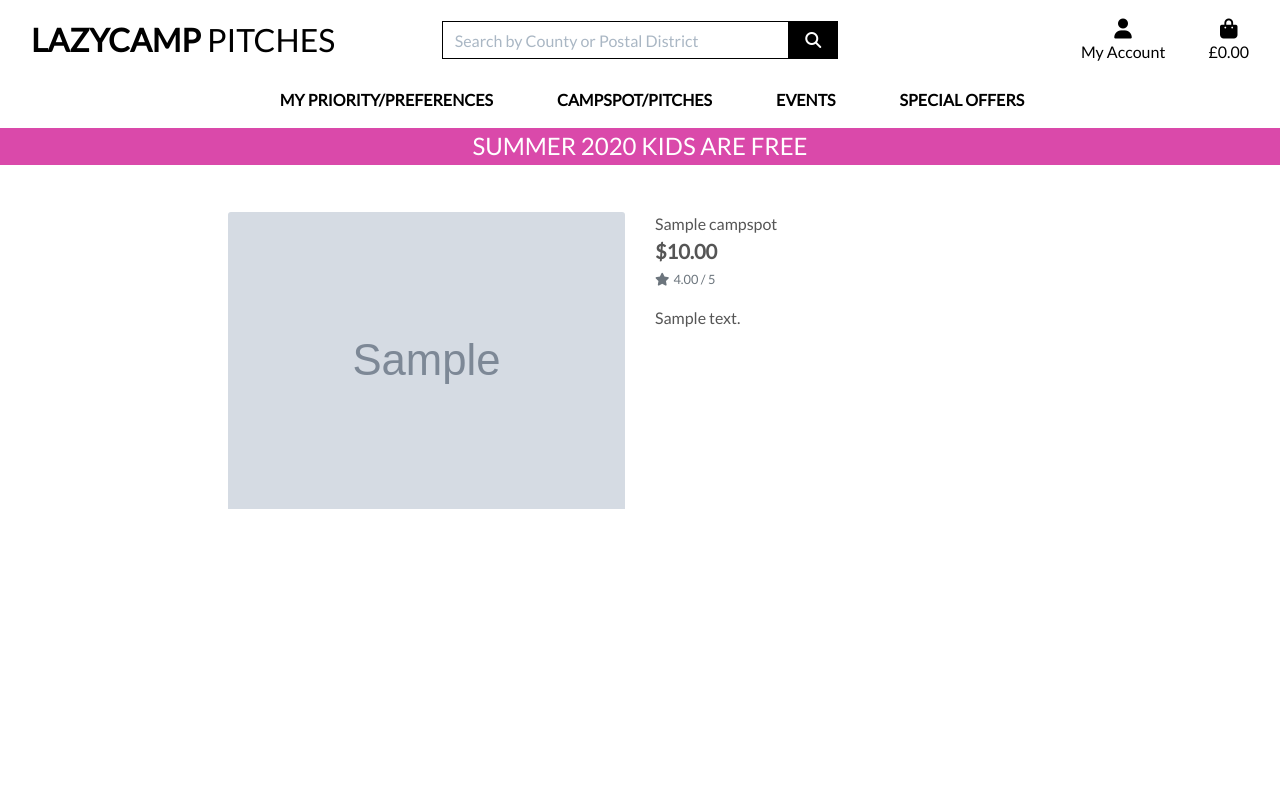
After one commit to samathaluca/new-lazycamp, a Django app: page /campspots/1 in a window 1280 px wide. The commit adds this page. Run offline with Django 3.2, Linux system fonts and the light colour scheme; tables that the repository leaves empty hold one stand-in row (values such as "Sample post"); grey boxes marked "Sample" are stand-in pictures; some libraries are stand-ins or nearby versions.

Commit message:
changes to campspots.html and campspot_detail.html

```diff
--- /dev/null
+++ b/campspots/templates/campspots/campspot_detail.html
@@ -0,0 +1,43 @@
+{% extends "base.html" %}
+{% load static %}
+
+{% block page_header %}
+    <div class="container header-container">
+        <div class="row">
+            <div class="col"></div>
+        </div>
+    </div>
+{% endblock %}
+
+{% block content %}
+    <div class="overlay"></div>
+    <div class="container-fluid">
+        <div class="row">
+            <div class="col-12 col-md-6 col-lg-4 offset-lg-2">
+                <div class="image-container my-5">
+                    {% if campspot.image %}
+                        <a href="{{ campspot.image.url }}" target="_blank">
+                            <img class="card-img-top img-fluid" src="{{ campspot.image.url }}" alt="{{ campspot.name }}">
+                        </a>
+                        {% else %}
+                        <a href="">
+                            <img class="card-img-top img-fluid" src="{{ MEDIA_URL }}joy.jpg" alt="{{ campspot.name }}">
+                        </a>
+                    {% endif %}
+                </div>
+            </div>
+            <div class="col-12 col-md-6 col-lg-4">
+                <div class="product-details-container mb-5 mt-md-5">
+                    <p class="mb-0">{{ campspot.name }}</p>
+                    <p class="lead mb-0 text-left font-weight-bold">${{ campspot.price }}</p>
+                    {% if campspot.rating %}
+                        <small class="text-muted"><i class="fas fa-star mr-1"></i>{{ campspot.rating }} / 5</small>
+                    {% else %}
+                        <small class="text-muted">No Rating</small>
+                    {% endif %}
+                    <p class="mt-3">{{ campspot.description }}</p>
+                </div>
+            </div>
+        </div>
+    </div>
+{% endblock %}
--- a/campspots/urls.py
+++ b/campspots/urls.py
@@ -2,5 +2,12 @@ from django.urls import path
 from . import views
 
 urlpatterns = [
-    path('', views.all_campspots, name='campspots')
-]
+    path('', views.all_campspots, name='campspots'),
+    path('<campspot_id>', views.campspot_detail, name='campspot_detail'),
+    # path('date/', views.product_date, name='product_date'),
+    # path('add_date/', views.add_date, name='add_date'),
+    # path('<int:campspot_id>/', views.campspot_detail, name='campspot_detail'),
+    # path('add/', views.add_product, name='add_product'),
+    # path('edit/<int:product_id>/', views.edit_product, name='edit_product'),
+    # path('delete/<int:product_id>/', views.delete_product, name='delete_product'),
+    ]
--- a/campspots/views.py
+++ b/campspots/views.py
@@ -1,11 +1,11 @@
-from django.shortcuts import render
+from django.shortcuts import render, get_object_or_404
 from .models import Campspot
 
 # Create your views here.
 
 
 def all_campspots(request):
-    """ A view to show all campspotss, including sorting and search queries """
+    """ A view to show all campspots, including sorting and search queries """
 
     campspots = Campspot.objects.all()
 
@@ -14,3 +14,28 @@ def all_campspots(request):
     }
 
     return render(request, 'campspots/campspots.html', context)
+
+
+def campspot_detail(request, campspot_id):
+    """ A view to show campspot details """
+
+    campspot = get_object_or_404(Campspot, pk=campspot_id)
+
+    context = {
+        'campspot': campspot,
+    }
+
+    return render(request, 'campspots/campspot_detail.html', context)
+
+
+
+# def campspots(request):
+#     """ A view to show individual product dates """
+
+#     # product = get_object_or_404(Product, pk=product_id)
+#     campspots_available = Campspot.objects.filter(is_available=True)
+#     context = {
+#         'campspots_available': campspots_available,
+#     }
+
+#     return render(request, 'campspots/campspots_available.html', context)
--- a/home/templates/home/index.html
+++ b/home/templates/home/index.html
@@ -18,7 +18,7 @@
                 </h1>
                 <div class="my-5">
                     <h4>
-                        <a href="{% url 'product_date' %}" class="shop-now-button btn btn-lg rounded-0 text-uppercase py-3">Book Now</a>
+                        <a href="{% url 'campspots' %}" class="book-now-button btn btn-lg rounded-0 text-uppercase py-3">Book Now</a>
                     </h4>
                 </div>
             </div>
--- a/static/css/base.css
+++ b/static/css/base.css
@@ -37,11 +37,9 @@ body {
     width: fit-content;
 }
 
-.shop-now-button {
-    /* background: black; */
-    /* color: white; */
-    color: black;
-    background: white;
+.book-now-button {
+    background: black;
+    color: white;
     min-width: 260px;
 }
 
@@ -64,9 +62,9 @@ body {
 }
 
 
-.shop-now-button:hover,
-.shop-now-button:active,
-.shop-now-button:focus,
+.book-now-button:hover,
+.book-now-button:active,
+.book-now-button:focus,
 .btn-black:hover,
 .btn-black:active,
 .btn-black:focus {
--- a/templates/includes/main-nav.html
+++ b/templates/includes/main-nav.html
@@ -7,7 +7,7 @@
             <div class="dropdown-menu border-0" aria-labelledby="all-products-link">
                 <a href="{% url 'products' %}?sort=price&direction=asc" class="dropdown-item">By Price</a>
                 <a href="{% url 'products' %}?sort=rating&direction=desc" class="dropdown-item ">By Rating</a>
-                <!-- <a href="{% url 'products' %}?sort=county&direction=asc" class="dropdown-item ">By Location</a> -->
+                <a href="{% url 'campspots' %}?sort=county&direction=asc" class="dropdown-item ">By Location</a>
                 <a href="{% url 'products' %}?sort=category&direction=asc" class="dropdown-item ">By Category</a>
                 <a href="{% url 'products' %}?sort=lateArrival&direction=asc" class="dropdown-item ">By Late Arrival</a>
                 <a href="{% url 'products' %}" class="dropdown-item">All Camping</a>
```
Also changed, not shown: campspots/templates/campspots/campspots.html (+12 -1 lines), campspots/templates/campspots/campspots_available.html (added), media/coffee2.jpg (added).
